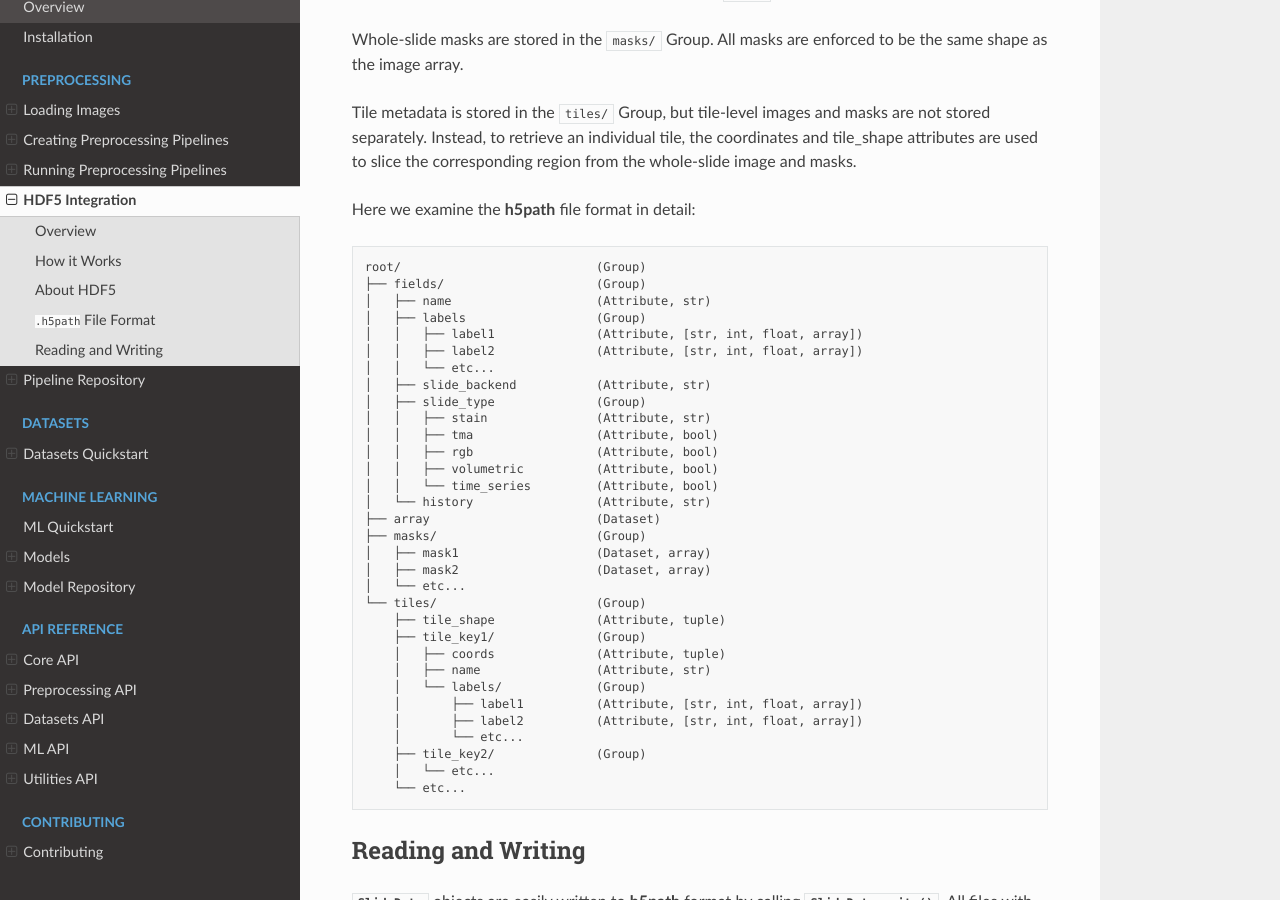
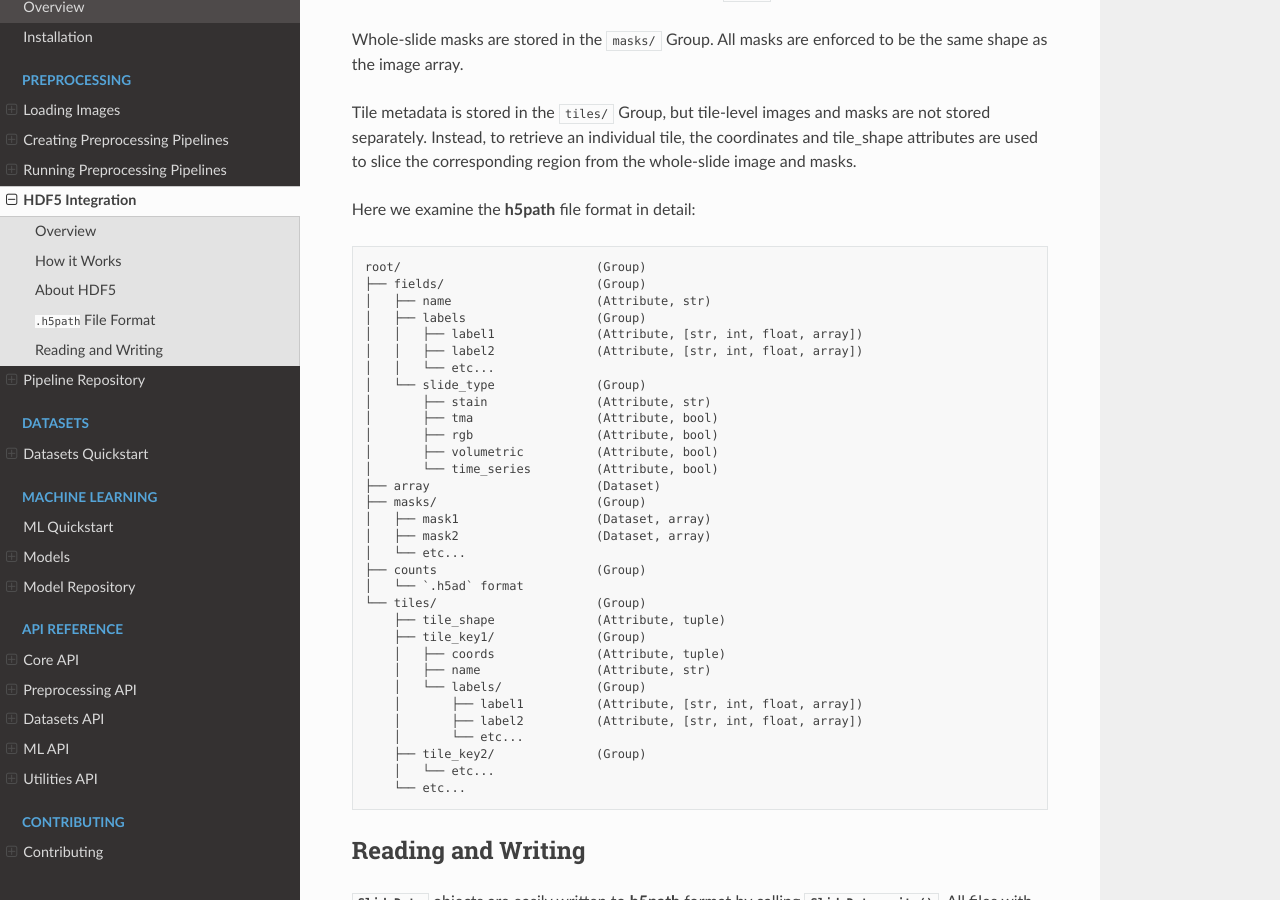
Before and after one commit to Dana-Farber-AIOS/pathml, a Sphinx documentation site: the page built from docs/source/h5path.rst, in a window 1280 px wide and 900 px high, scrolled down 1889 px. Built offline with Sphinx 7.4.7 and the Read the Docs theme 2.0.0, drawn with Linux system fonts in a browser that asks for light colours; formulas are drawn with MathJax 3; pages that are not in the unit, such as notebooks, are missing from menus.

Commit message:
finalize h5path format definition in docs

```diff
--- a/docs/source/h5path.rst
+++ b/docs/source/h5path.rst
@@ -99,19 +99,19 @@ Here we examine the **h5path** file format in detail:
     │   │   ├── label1              (Attribute, [str, int, float, array])
     │   │   ├── label2              (Attribute, [str, int, float, array])
     │   │   └── etc...
-    │   ├── slide_backend           (Attribute, str)
-    │   ├── slide_type              (Group)
-    │   │   ├── stain               (Attribute, str)
-    │   │   ├── tma                 (Attribute, bool)
-    │   │   ├── rgb                 (Attribute, bool)
-    │   │   ├── volumetric          (Attribute, bool)
-    │   │   └── time_series         (Attribute, bool)
-    │   └── history                 (Attribute, str)
+    │   └── slide_type              (Group)
+    │       ├── stain               (Attribute, str)
+    │       ├── tma                 (Attribute, bool)
+    │       ├── rgb                 (Attribute, bool)
+    │       ├── volumetric          (Attribute, bool)
+    │       └── time_series         (Attribute, bool)
     ├── array                       (Dataset)
     ├── masks/                      (Group)
     │   ├── mask1                   (Dataset, array)
     │   ├── mask2                   (Dataset, array)
     │   └── etc...
+    ├── counts                      (Group)
+    │   └── `.h5ad` format
     └── tiles/                      (Group)
         ├── tile_shape              (Attribute, tuple)
         ├── tile_key1/              (Group)
```
